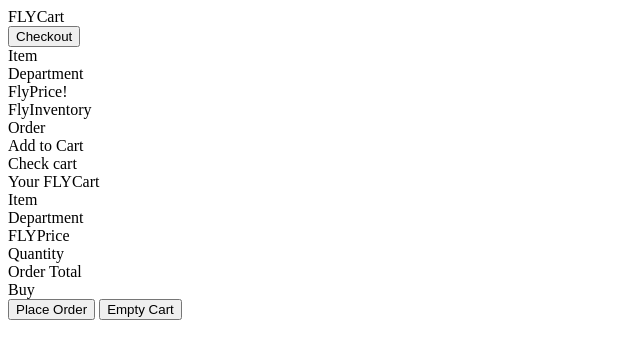
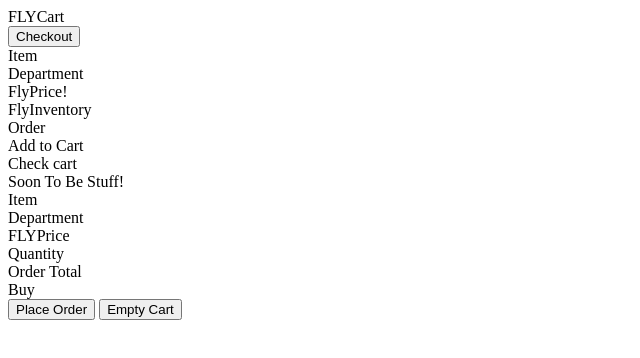
Before and after one commit to ashd32/flycart, a plain HTML site: page public/index.html in a window 1280 px wide. Shown: the full height of the page, 0-640 px from the left. Drawn offline with nearby package versions, Linux system fonts and the light colour scheme; no server answers.

Commit message:
Revert "added FLYCart to HTML"
This reverts commit 2e6aa301ec92f2e2a236a8c69fbaf5512fbf8f62.

```diff
--- a/public/index.html
+++ b/public/index.html
@@ -39,7 +39,7 @@
 
 	<div id="myModal" class="modal">
 		<div id="modalContent">
-			<div id="cartLine">Your FLYCart</div>
+			<div id="cartLine">Soon To Be Stuff!</div>
 			<div id="cartHeaders">
 				<div class="item">Item</div>
 				<div class="depo">Department</div>
```
